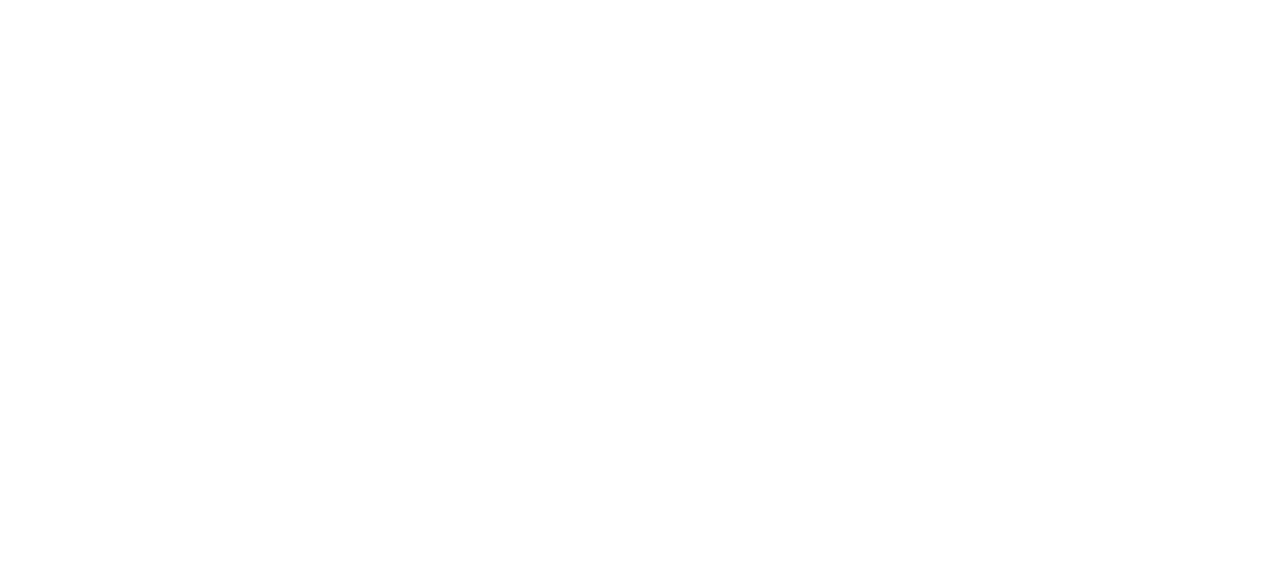
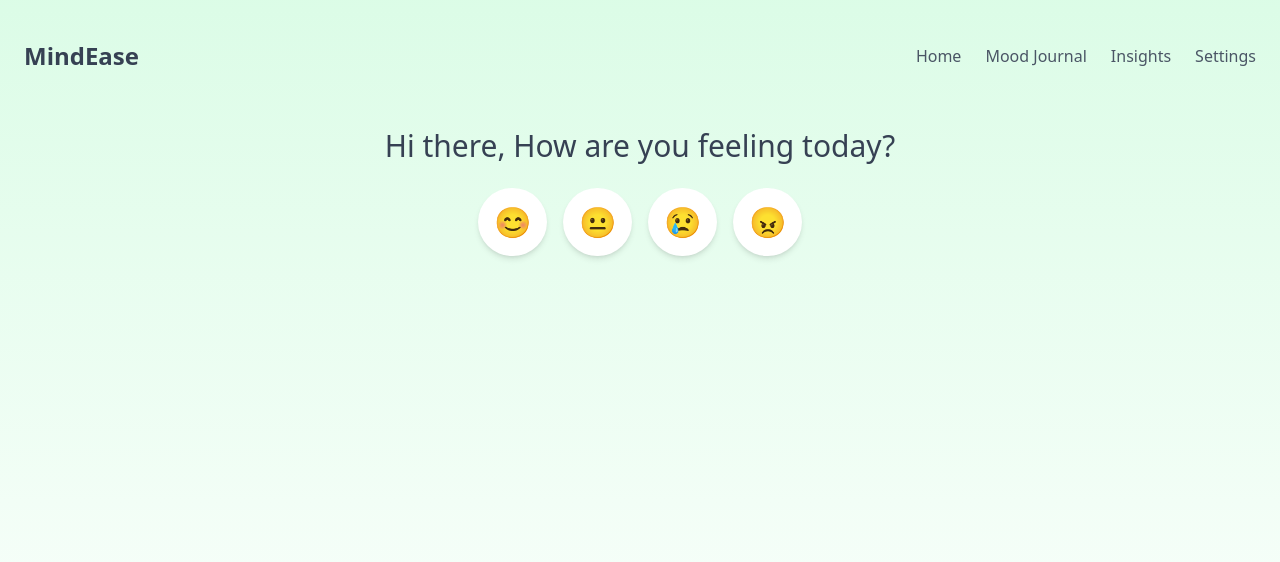
Before and after one commit to Ayushkumarsinha123/MindEase, a React (Vite) app in the folder frontend/: page /home in a window 1280 px wide. Shown: the top 562 px of the page. Built offline with nearby package versions, Linux system fonts and the light colour scheme.

Commit message:
welcome and home page

```diff
--- a/frontend/package.json
+++ b/frontend/package.json
@@ -11,8 +11,10 @@
   },
   "dependencies": {
     "@tailwindcss/vite": "^4.0.12",
+    "framer-motion": "^12.4.10",
     "react": "^19.0.0",
     "react-dom": "^19.0.0",
+    "react-router-dom": "^7.3.0",
     "tailwindcss": "^4.0.12"
   },
   "devDependencies": {
--- a/frontend/src/App.jsx
+++ b/frontend/src/App.jsx
@@ -1,11 +1,17 @@
-import React from 'react'
+import React from "react";
+import { BrowserRouter as Router, Route, Routes } from "react-router-dom";
+import WelcomePage from "./pages/welcome-page";
+import HomePage from "./pages/home-page";
 
 const App = () => {
   return (
-    <div>
+    <Router>
+      <Routes>
+        <Route path="/" element={<WelcomePage />} />
+        <Route path="/home" element={<HomePage />} />
+      </Routes>
+    </Router>
+  );
+};
 
-    </div>
-  )
-}
-
-export default App
+export default App;
--- /dev/null
+++ b/frontend/src/pages/home-page.jsx
@@ -0,0 +1,50 @@
+import { motion } from "framer-motion";
+import { Link } from "react-router-dom";
+
+function HomePage() {
+  return (
+    <div className="min-h-screen bg-gradient-to-b from-green-100 to-white text-gray-700 p-6">
+
+
+      <nav className="flex justify-between items-center py-4">
+        <h1 className="text-2xl font-semibold">MindEase</h1>
+        <div className="space-x-6">
+          <Link to="/" className="text-gray-600 hover:text-green-500">Home</Link>
+          <Link to="/journal" className="text-gray-600 hover:text-green-500">Mood Journal</Link>
+          <Link to="/insights" className="text-gray-600 hover:text-green-500">Insights</Link>
+          <Link to="/settings" className="text-gray-600 hover:text-green-500">Settings</Link>
+        </div>
+      </nav>
+
+
+      <motion.div
+        className="flex flex-col items-center text-center mt-10"
+        initial={{ opacity: 0, y: -20 }}
+        animate={{ opacity: 1, y: 0 }}
+        transition={{ duration: 1 }}
+      >
+        <h2 className="text-3xl font-medium">Hi there, How are you feeling today?</h2>
+        <div className="mt-6 flex space-x-4">
+          <motion.button
+            whileHover={{ scale: 1.1 }}
+            className="text-3xl p-4 bg-white shadow-md rounded-full hover:bg-green-100"
+          >😊</motion.button>
+          <motion.button
+            whileHover={{ scale: 1.1 }}
+            className="text-3xl p-4 bg-white shadow-md rounded-full hover:bg-green-100"
+          >😐</motion.button>
+          <motion.button
+            whileHover={{ scale: 1.1 }}
+            className="text-3xl p-4 bg-white shadow-md rounded-full hover:bg-green-100"
+          >😢</motion.button>
+          <motion.button
+            whileHover={{ scale: 1.1 }}
+            className="text-3xl p-4 bg-white shadow-md rounded-full hover:bg-green-100"
+          >😠</motion.button>
+        </div>
+      </motion.div>
+    </div>
+  );
+}
+
+export default HomePage;
--- /dev/null
+++ b/frontend/src/pages/welcome-page.jsx
@@ -0,0 +1,33 @@
+import { motion } from "framer-motion";
+import { useNavigate } from "react-router-dom";
+
+function WelcomePage() {
+  const navigate = useNavigate();
+  return (
+    <div className="flex flex-col items-center justify-center h-screen bg-gradient-to-b from-green-100 to-white text-gray-700">
+
+      <motion.h1
+        className="text-3xl font-semibold mb-6"
+        initial={{ opacity: 0, y: -20 }}
+        animate={{ opacity: 1, y: 0 }}
+        transition={{ duration: 1 }}
+      >
+        Find Your Inner Peace
+      </motion.h1>
+
+      <motion.button
+        className="px-6 py-3 text-lg font-medium text-white bg-green-500 rounded-full shadow-md transition hover:bg-green-600 hover:shadow-lg"
+        initial={{ opacity: 0, y: 10 }}
+        animate={{ opacity: 1, y: 0 }}
+        transition={{ duration: 1.2, ease: "easeInOut" }}
+        whileHover={{ scale: 1.05, boxShadow: "0px 4px 15px rgba(0, 150, 0, 0.3)" }}
+        whileTap={{ scale: 0.95 }}
+        onClick={() => navigate("/home")}
+      >
+        Welcome to MindEase
+      </motion.button>
+    </div>
+  );
+}
+
+export default WelcomePage;
```
Also changed, not shown: 1 other file (tests, documents, lock files or other folders).
